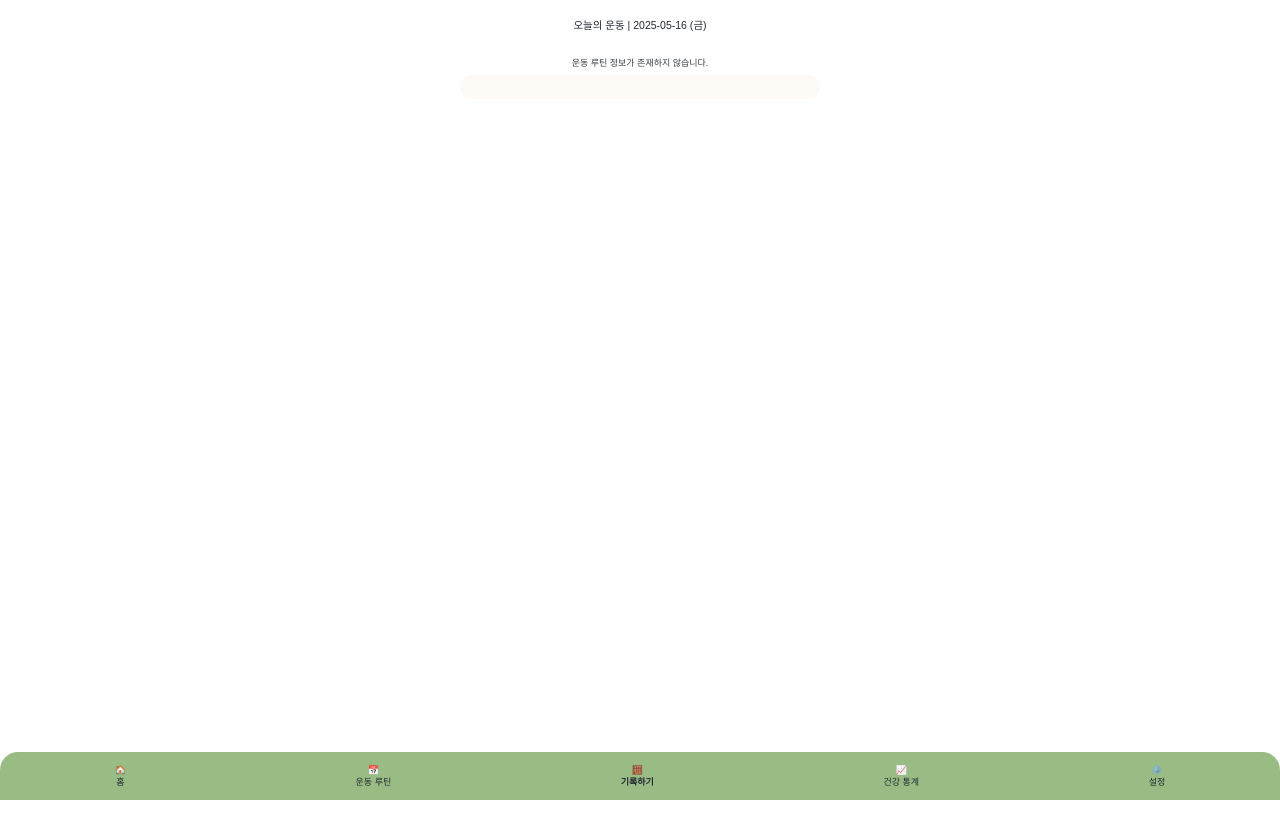
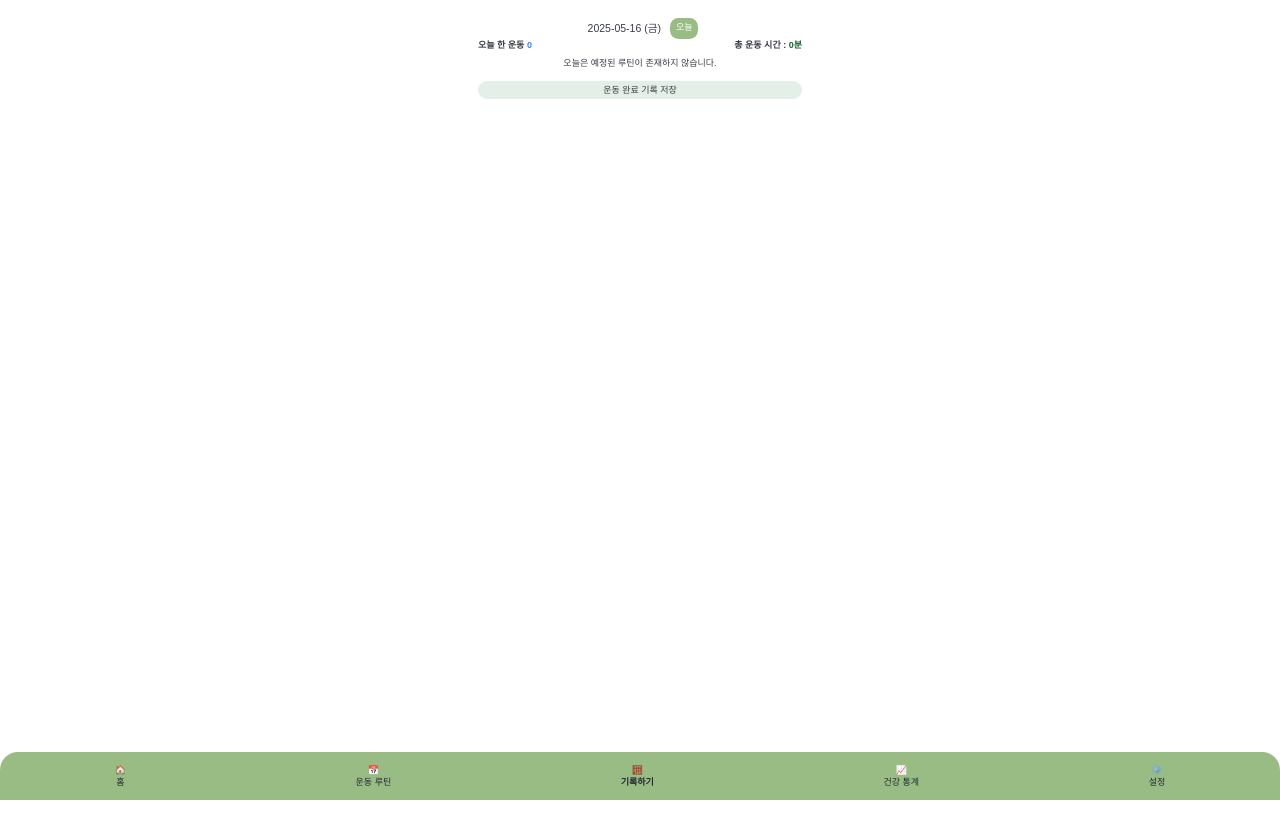
Before and after one commit to yoonguri988/fitTracker, a React (Vite) app: page /record in a window 1280 px wide. Shown: the top 838 px of the page. Built offline with nearby package versions, Linux system fonts and the light colour scheme.

Commit message:
Updated: Record Function
- RecordPage 페이지 기본 UI 구성
- 루틴 리스트 렌더링 및 체크 기능
- 기록 저장 기능 구현
- 덮어쓰기 확인 모달 연동

```diff
--- /dev/null
+++ b/src/components/RecordList.jsx
@@ -0,0 +1,55 @@
+import Card from "@/components/ui/Card";
+import Checkbox from "@/components/ui/Checkbox";
+
+function RecordListItem({ item, isChecked, onChange }) {
+  const date = new Date().toISOString().split("T")[0];
+  const isDone = isChecked(item.id);
+
+  return (
+    <Card
+      className={`flex justify-between items-center gap-2 ${
+        isDone ? "opacity-50" : ""
+      }`}
+    >
+      <div className="basis-2/3">
+        <div className="font-semibold mb-1">{item.name}</div>
+        <div className="text-input-tx">
+          {item.sets !== 0 && (
+            <>
+              {item.sets}세트 x {item.reps}회
+            </>
+          )}
+        </div>
+      </div>
+      <div>{item.time}분</div>
+      <Checkbox
+        name="isDone"
+        checked={isDone}
+        onChange={() => onChange(item.id)}
+      />
+    </Card>
+  );
+}
+
+export default function RecordList({ items, isChecked, onChange }) {
+  return (
+    <ul>
+      {items.length === 0 && (
+        <li>
+          <div className="text-sub-light text-center">
+            오늘은 예정된 루틴이 존재하지 않습니다.
+          </div>
+        </li>
+      )}
+      {items.map((item) => (
+        <li key={item.id}>
+          <RecordListItem
+            item={item}
+            isChecked={isChecked}
+            onChange={onChange}
+          />
+        </li>
+      ))}
+    </ul>
+  );
+}
--- a/src/components/ui/Card.jsx
+++ b/src/components/ui/Card.jsx
@@ -1,6 +1,8 @@
 function Card({ children, className = "" }) {
   return (
-    <div className={`bg-base p-4 rounded-xl ${className}`}>{children}</div>
+    <div className={`bg-base p-3 mb-2 border rounded-md ${className}`}>
+      {children}
+    </div>
   );
 }
 export default Card;
--- /dev/null
+++ b/src/components/ui/Checkbox.jsx
@@ -0,0 +1,13 @@
+export default function Checkbox({ name, checked, onChange }) {
+  return (
+    <div className="w-5 h-5">
+      <input
+        type="checkbox"
+        name={name}
+        checked={checked}
+        onChange={onChange}
+      />
+      {/* <label htmlFor={name}>완료</label> */}
+    </div>
+  );
+}
--- /dev/null
+++ b/src/components/ui/CompletedStatus.jsx
@@ -0,0 +1,11 @@
+import { useRecordStore } from "@/stores/useRecordStore";
+
+export default function CompletedStatus({ totalCount }) {
+  const completed = useRecordStore((s) => s.completedRoutines.length);
+
+  return (
+    <p className="text-sm text-gray-600 text-right mb-3">
+      완료: {completed} / {totalCount}
+    </p>
+  );
+}
--- a/src/components/ui/ConfirmOverwriteModal.jsx
+++ b/src/components/ui/ConfirmOverwriteModal.jsx
@@ -7,7 +7,7 @@ const ConfirmOverwriteModal = ({ isOpen, onConfirm, onCancel }) => {
     <div className="fixed inset-0 z-50 bg-black bg-opacity-50 flex items-center justify-center">
       <div className="bg-white p-6 rounded-2xl w-60 text-center">
         <div className="mb-2">
-          이미 등록된 루틴이 있습니다.
+          이미 등록된 내용이 있습니다.
           <br />
           덮어쓰시겠습니까?
         </div>
--- a/src/lib/utils.js
+++ b/src/lib/utils.js
@@ -8,3 +8,9 @@ export const getDayKey = () => {
   const monFirstDay = (new Date().getDay() + 6) % 7; // 월요일(0) 기준
   return DAYS[monFirstDay];
 };
+
+export const getTime = (time) => {
+  const hour = Math.round(time / 60);
+  const min = Math.round(time % 60);
+  return hour > 0 ? `${hour}시간 ${min}분` : `${min}분`;
+};
--- a/src/pages/RecordPage.jsx
+++ b/src/pages/RecordPage.jsx
@@ -1,11 +1,14 @@
 import { useState } from "react";
-import Title from "@/components/ui/Title";
-import { getDayKey } from "@/lib/utils";
+import { getDayKey, getTime } from "@/lib/utils";
+import RecordList from "@/components/RecordList";
 import { useRoutineStore } from "@/stores/useRoutineStore";
-import RoutineList from "@/components/RoutineList";
-import Card from "@/components/ui/Card";
+import { useRecordStore } from "@/stores/useRecordStore";
+import Button from "@/components/ui/Button";
+import ConfirmOverwriteModal from "@/components/ui/ConfirmOverwriteModal";
 /**
+ *
  * @description '오늘의 기록'
+ * ■ day 요일 : 해당 요일은 월요일을 기준으로 (1 ~ 7)까지의 숫자로 되어있음.
  */
 
 const INIT_RECORD = {
@@ -14,56 +17,82 @@ const INIT_RECORD = {
   fatigue: 0, // 날짜별 피로도 값
 };
 
-const INIT_COMPLETE_ROUTINE = {
-  routineId: "",
-  sets: 0, // 정수이면서 양수
-  reps: 0,
-  isDone: false,
-};
+function RecordPage() {
+  const { getFilterRoutines } = useRoutineStore();
+  const {
+    records,
+    toggleCompleted,
+    isCompleted,
+    saveRecordForToday,
+    isAlreadySaved,
+  } = useRecordStore();
+  const [isModalOpen, setModalOpen] = useState(false);
 
-/**
- *
- * @description day 요일
- * 해당 요일은 월요일을 기준으로 (1 ~ 7)까지의 숫자로 되어있음.
- */
-
-function RecordPage() {
-  const { routines, getFilterRoutines } = useRoutineStore();
-  const [values, setValues] = useState(INIT_RECORD);
   const day = ((new Date().getDay() + 6) % 7) + 1;
   const date = new Date().toISOString().split("T")[0];
+  // 오늘 요일에 해당하는 루틴 데이터
+  const todayRoutines = getFilterRoutines(String(day));
+  const totalTime = todayRoutines.reduce((prev, cur) => {
+    return (prev += Number(cur.time));
+  }, 0);
 
-  // 오늘 요일에 해당하는 루틴 데이터
-  const todayRoutine = getFilterRoutines(String(day));
-
-  const handleChange = (e) => {
-    const { name, value } = e.target;
-    setValues((prev) => ({ ...prev, [name]: value }));
+  // 저장 실행
+  const handleSave = (force = false) => {
+    saveRecordForToday(date, todayRoutines, force);
   };
 
-  const handleSubmit = (e) => {
-    e.preventDefault();
+  // 저장 버튼 클릭 시 로직 분기
+  const handleSaveClick = () => {
+    if (isAlreadySaved(date)) {
+      setModalOpen(true); // 모달 열기
+    } else {
+      handleSave(); // 바로 저장
+    }
+  };
 
-    // 초기화
-    setValues(INIT_RECORD);
+  const handleConfirm = () => {
+    setModalOpen(false);
+    handleSave(true); // 덮어쓰기 저장
+  };
+
+  const handleCancel = () => {
+    setModalOpen(false);
   };
 
   return (
     <div className="min-h-screen">
       <div className="p-6">
-        <div className="flex justify-center mb-2">
-          <Title>
-            오늘의 운동 | {date} ({getDayKey()})
-          </Title>
+        <div className="flex justify-center gap-1">
+          <div className="text-sm px-2 py-1">
+            {date} ({getDayKey()})
+          </div>
+          <div className=" bg-btn-main text-white rounded-m px-2 py-1">
+            오늘
+          </div>
         </div>
-      </div>
-      <div className="mb-2">
-        <RoutineList items={todayRoutine} />
-      </div>
-      <div className="space-y-4">
-        <Card>
-
-        </Card>
+        <div className="flex justify-between mb-2">
+          <div className="font-semibold">
+            오늘 한 운동
+            <span className="text-blue-500"> {todayRoutines.length}</span>
+          </div>
+          <div className="font-semibold">
+            총 운동 시간 :
+            <span className="text-green-800"> {getTime(totalTime)}</span>
+          </div>
+        </div>
+        <div className=" space-y-4">
+          <RecordList
+            isChecked={isCompleted}
+            onChange={toggleCompleted}
+            items={todayRoutines}
+          />
+          <Button onClick={handleSaveClick}>운동 완료 기록 저장</Button>
+          <ConfirmOverwriteModal
+            isOpen={isModalOpen}
+            onConfirm={handleConfirm}
+            onCancel={handleCancel}
+          />
+        </div>
       </div>
     </div>
   );
--- a/src/stores/useRecordStore.js
+++ b/src/stores/useRecordStore.js
@@ -1,78 +1,62 @@
-import { v4 as uuidv4 } from "uuid";
 import { create } from "zustand";
 import { persist } from "zustand/middleware";
-import { RecordSchema } from "@/schema/RecordSchema";
 
 const STORAGE_KEY = "fitTracker-record-session";
 
-const useRecordStore = create(
+/**
+ * @description 운동 기록 저장용 상태 저장소
+ * - records: 날짜별 저장된 루틴 기록
+ *   - key: 'yyyy-mm-dd', value: routine id 배열
+ * - completedRoutines: 현재 체크된 루틴들
+ */
+
+export const useRecordStore = create(
   persist(
     (set, get) => ({
-      records: [],
-      // 날짜별 완료된 운동 기록
-      completedRecords: [],
-      // 운동 기록 저장 Action
-      saveRecord: (date, record) => {},
-      // 저장된 날짜 기록 불러오기
-      loadRecord: (date) => {},
+      records: {}, // key: 'yyyy-mm-dd', value: 완료된 routine 객체 배열
+      completedRoutines: [], // 오늘 체크한 루틴 id 배열
 
-      // 초기 루틴 리스트 설정
-      setRecords: (newRecords) => set({ records: newRecords }),
-
-      // 특정 루틴의 완료 횟수 업데이트
-      updReps: (id, reps) =>
-        set((state) => ({
-          records: state.records.map((record) =>
-            record.id === id
-              ? {
-                  ...record,
-                  completedSets: record.completedSets + 1,
-                  completedReps: [...record.completedReps, reps],
-                }
-              : record
-          ),
-        })),
-
-      // 루틴 전체 초기화
-      resetRecords: () => set({ records: [] }),
-
-      // 단일 루틴 추가
-      addRecord: (recordInput) => {
-        const newRecord = {
-          ...recordInput,
-          id: uuidv4(),
-          createdAt: new Date().toISOString().split("T")[0],
-          completedSets: 0,
-          completedReps: [],
-        };
-        const result = RecordSchema.safeParse(newRecord);
-
-        if (!result.success) {
-          console.error(
-            `record 데이터 유효성 검사 실패: ${result.error.format()}`
-          );
-          return;
-        }
-        // 중첩된 set 제거
-        set((state) => ({
-          records: [newRecord, ...state.records],
-        }));
+      // 체크 여부 토글
+      toggleCompleted: (id) => {
+        const current = get().completedRoutines;
+        const exists = current.includes(id);
+        set({
+          completedRoutines: exists
+            ? current.filter((rid) => rid !== id)
+            : [...current, id],
+        });
       },
 
-      // 루틴 하나 삭제하기
-      delRecord: (id) => {
-        set((state) => ({
-          records: state.records.filter((record) => record.id !== id),
-        }));
+      // 체크 여부 확인
+      isCompleted: (id) => get().completedRoutines.includes(id),
+
+      // 날짜별 운동 기록 저장
+      saveRecordForToday: (date, items, force = false) => {
+        const current = get().records;
+
+        // 이미 저장되어 있고 강제 저장이 아닐 경우 return
+        if (current[date] && !force) return;
+
+        // 체크된 루틴만 필터링
+        const completedItems = items.filter((item) =>
+          get().isCompleted(item.id)
+        );
+
+        const updated = {
+          ...current,
+          [date]: completedItems,
+        };
+
+        set({ records: updated });
       },
 
-      // 특정 루틴 가져오기
-      getRecordById: (id) => {
-        return get().records.find((record) => record.id === id);
+      // 이미 저장된 날짜인지 확인
+      isAlreadySaved: (date) => {
+        return Boolean(get().records[date]);
       },
     }),
     {
-      name: STORAGE_KEY, // 날짜별 기록을 저장하는 키
+      name: STORAGE_KEY,
       storage: {
         getItem: (key) => {
           const value = sessionStorage.getItem(key);
--- a/tailwind.config.js
+++ b/tailwind.config.js
@@ -19,6 +19,7 @@ export default {
         "input-tx": "#96918A",
       },
       borderRadius: {
+        m: "0.7rem",
         lg: "1rem",
         xl: "1.5rem",
         full: "9999px",
```
Also changed, not shown: src/components/RoutineItem.jsx (deleted, +0 -34 lines), src/schema/RecordSchema.jsx (+0 -9 lines).
